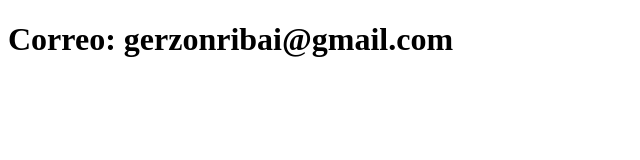
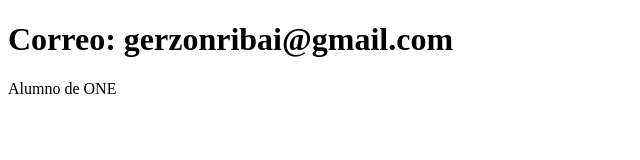
Before and after one commit to ribaigerzon/Sistema-de-registro, a plain HTML site: page contacto.html in a window 1280 px wide. Shown: the whole page, without its empty margins (0-640 px from the left). Drawn offline with Linux system fonts and the light colour scheme.

Commit message:
Modificar contacto

```diff
--- a/contacto.html
+++ b/contacto.html
@@ -7,5 +7,6 @@
 </head>
 <body>
     <h1>Correo: gerzonribai@gmail.com</h1>
+    <p> Alumno de ONE</p>
 </body>
 </html>
```
